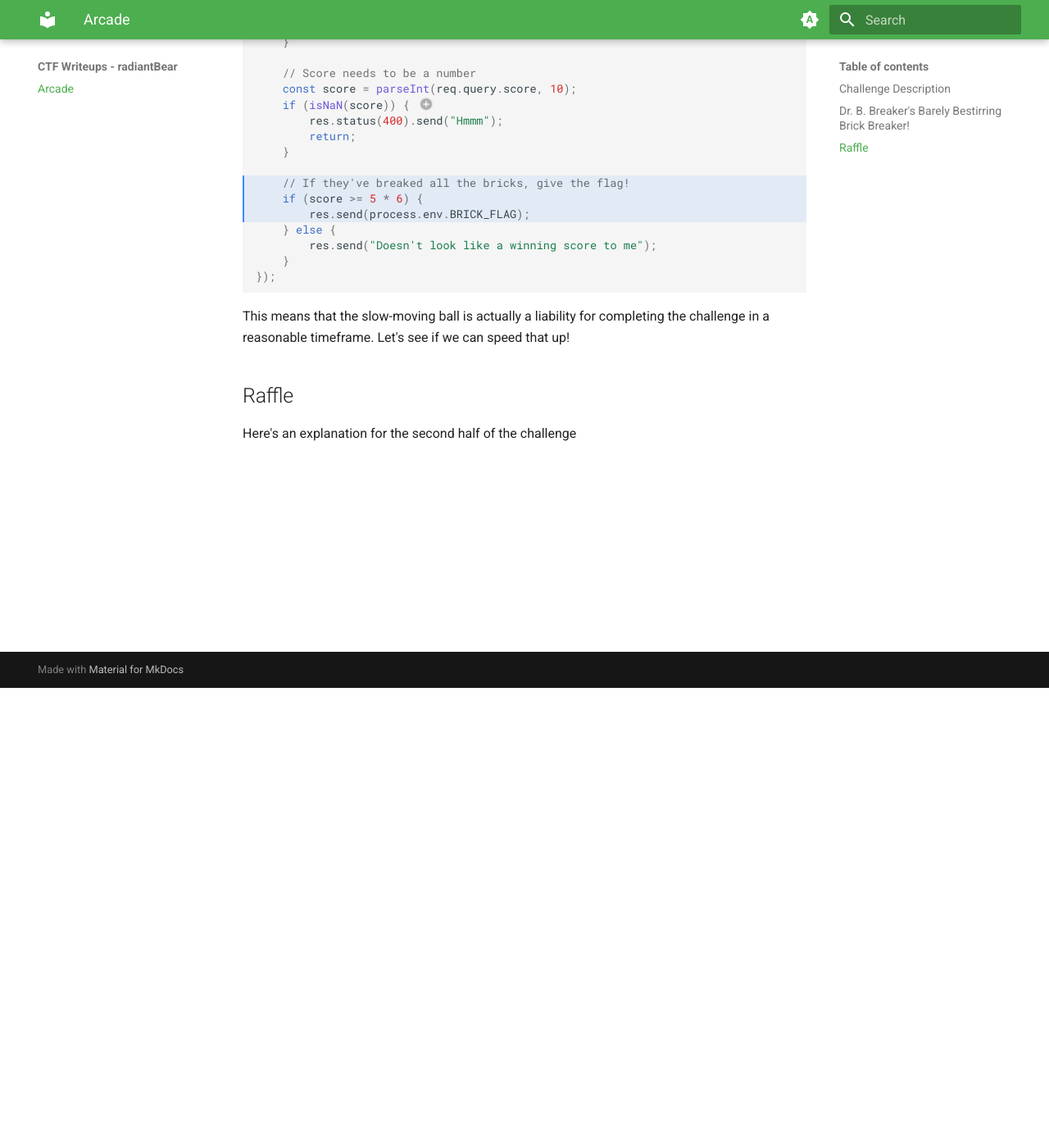
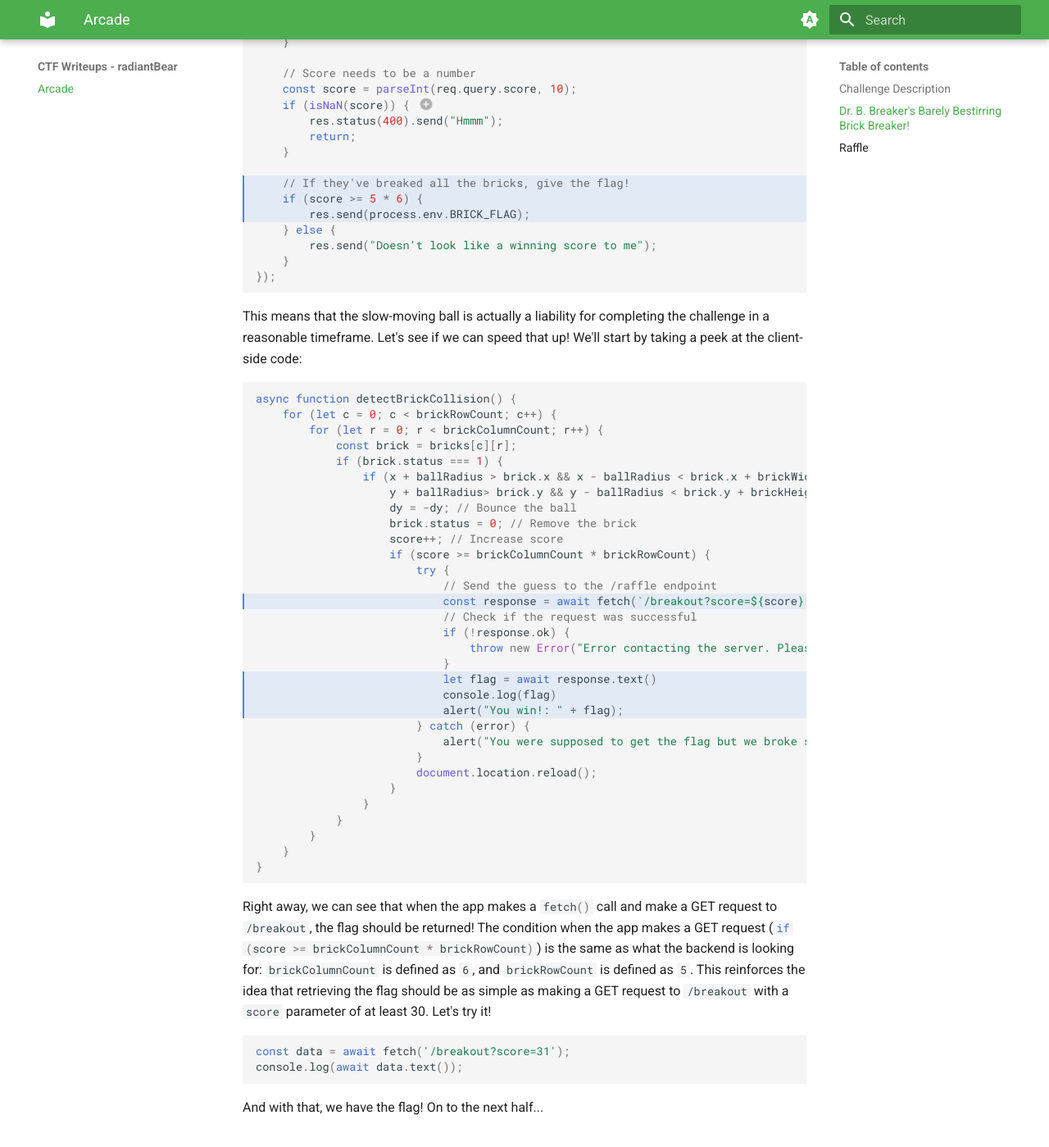
Before and after one commit to radiantBear/ctf-writeups, an MkDocs documentation site: the page built from docs/arcade.md, in a window 1280 px wide and 1400 px high, scrolled down 561 px. Shown: the whole window at 82% size. Built offline with MkDocs 1.6.1 and Material for MkDocs 9.7.7, drawn with Linux system fonts in a browser that asks for light colours.

Commit message:
Finish part 1

````diff
--- a/docs/arcade.md
+++ b/docs/arcade.md
@@ -34,10 +34,59 @@ app.get('/breakout', (req, res, next) => {
 });
 ```
 
-1.  Make note of this line! It's going to be interesting later...
+1.  Take note of this line! It's going to be interesting later...
 
 This means that the slow-moving ball is actually a liability for completing the challenge
-in a reasonable timeframe. Let's see if we can speed that up!
+in a reasonable timeframe. Let's see if we can speed that up! We'll start by taking a peek
+at the client-side code:
+
+```js hl_lines="14 19 20 21"
+async function detectBrickCollision() {
+    for (let c = 0; c < brickRowCount; c++) {
+        for (let r = 0; r < brickColumnCount; r++) {
+            const brick = bricks[c][r];
+            if (brick.status === 1) {
+                if (x + ballRadius > brick.x && x - ballRadius < brick.x + brickWidth &&
+                    y + ballRadius> brick.y && y - ballRadius < brick.y + brickHeight) {
+                    dy = -dy; // Bounce the ball
+                    brick.status = 0; // Remove the brick
+                    score++; // Increase score
+                    if (score >= brickColumnCount * brickRowCount) {
+                        try {
+                            // Send the guess to the /raffle endpoint
+                            const response = await fetch(`/breakout?score=${score}`);
+                            // Check if the request was successful
+                            if (!response.ok) {
+                                throw new Error("Error contacting the server. Please try again.");
+                            }
+                            let flag = await response.text()
+                            console.log(flag)
+                            alert("You win!: " + flag);
+                        } catch (error) {
+                            alert("You were supposed to get the flag but we broke something. sorry, tell a coach lol.");
+                        }
+                        document.location.reload();
+                    }
+                }
+            }
+        }
+    }
+}
+```
+
+Right away, we can see that when the app makes a `#!js fetch()` call and make a GET
+request to `/breakout`, the flag should be returned! The condition when the app makes a
+GET request (`#!js if (score >= brickColumnCount * brickRowCount)`) is the same as what
+the backend is looking for: `brickColumnCount` is defined as `6`, and `brickRowCount` is
+defined as `5`. This reinforces the idea that retrieving the flag should be as simple as
+making a GET request to `/breakout` with a `score` parameter of at least 30. Let's try it!
+
+```js
+const data = await fetch('/breakout?score=31');
+console.log(await data.text());
+```
+
+And with that, we have the flag! On to the next half...
 
 ## Raffle
 Here's an explanation for the second half of the challenge
````
